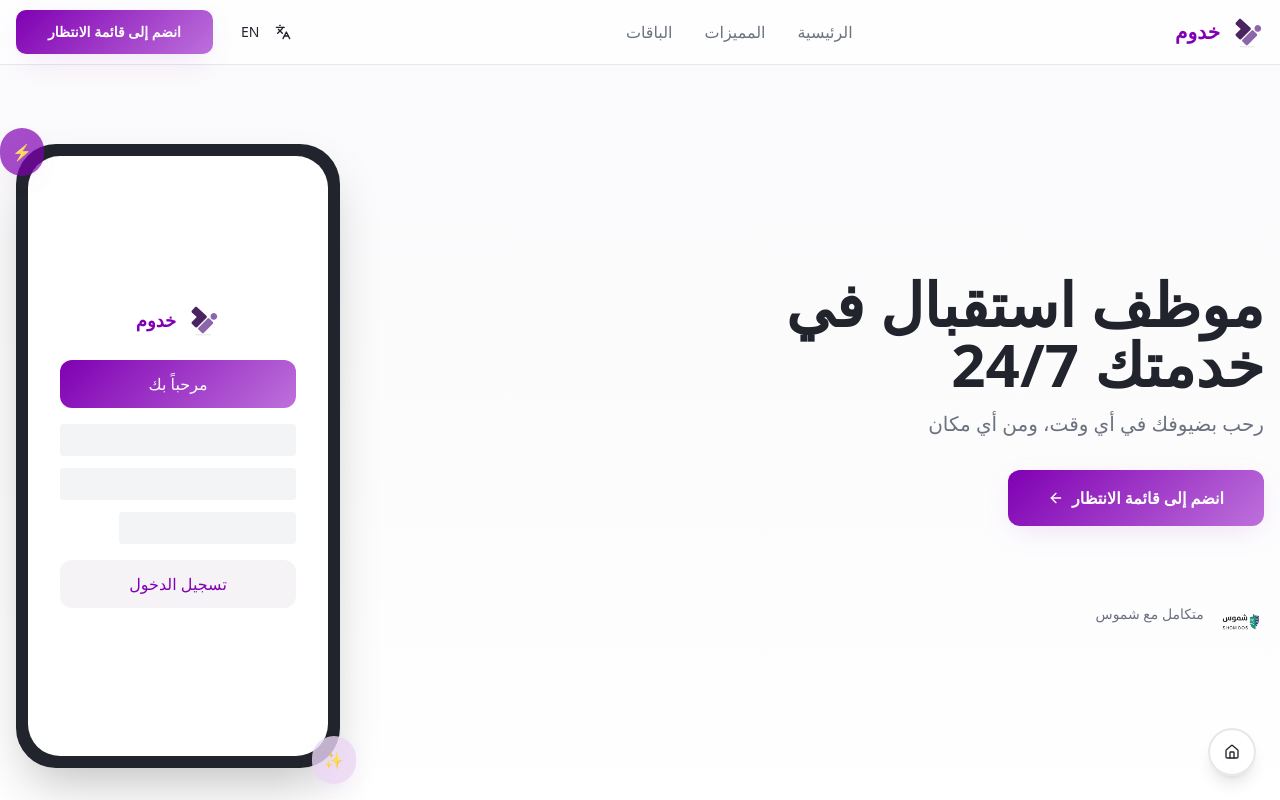
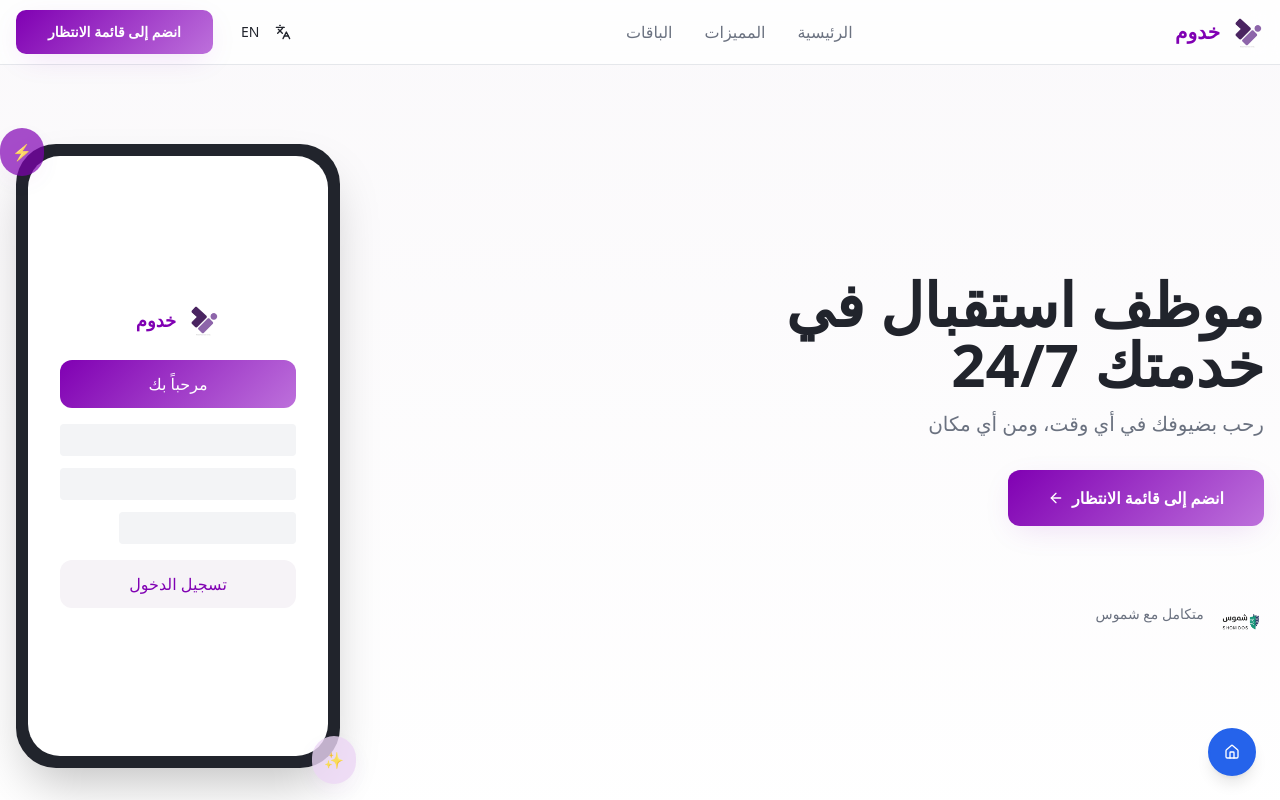
Before and after one commit to medhat93/khadoom-welcome-desk, a React (Vite) app: page /waitlist in a window 1280 px wide. Shown: the top 800 px of the page. Built offline with nearby package versions, Linux system fonts and the light colour scheme.

Commit message:
Style role selection button
Update the styling for the role selection button to have a blue background and a white house icon for better visibility.

```diff
--- a/src/components/BackToSelection.tsx
+++ b/src/components/BackToSelection.tsx
@@ -15,12 +15,12 @@ const BackToSelection = () => {
     <div className="fixed bottom-6 right-6 z-50">
       <Button
         onClick={() => navigate('/')}
-        variant="outline"
+        variant="default"
         size="icon"
-        className="w-12 h-12 rounded-full shadow-lg bg-background/90 backdrop-blur-sm border-2 hover:scale-110 transition-all duration-200"
+        className="w-12 h-12 rounded-full shadow-lg bg-blue-600 hover:bg-blue-700 border-2 border-blue-600 hover:scale-110 transition-all duration-200 text-white"
         title="Back to Role Selection"
       >
-        <Home className="w-5 h-5" />
+        <Home className="w-5 h-5 text-white" />
       </Button>
     </div>
   );
```
